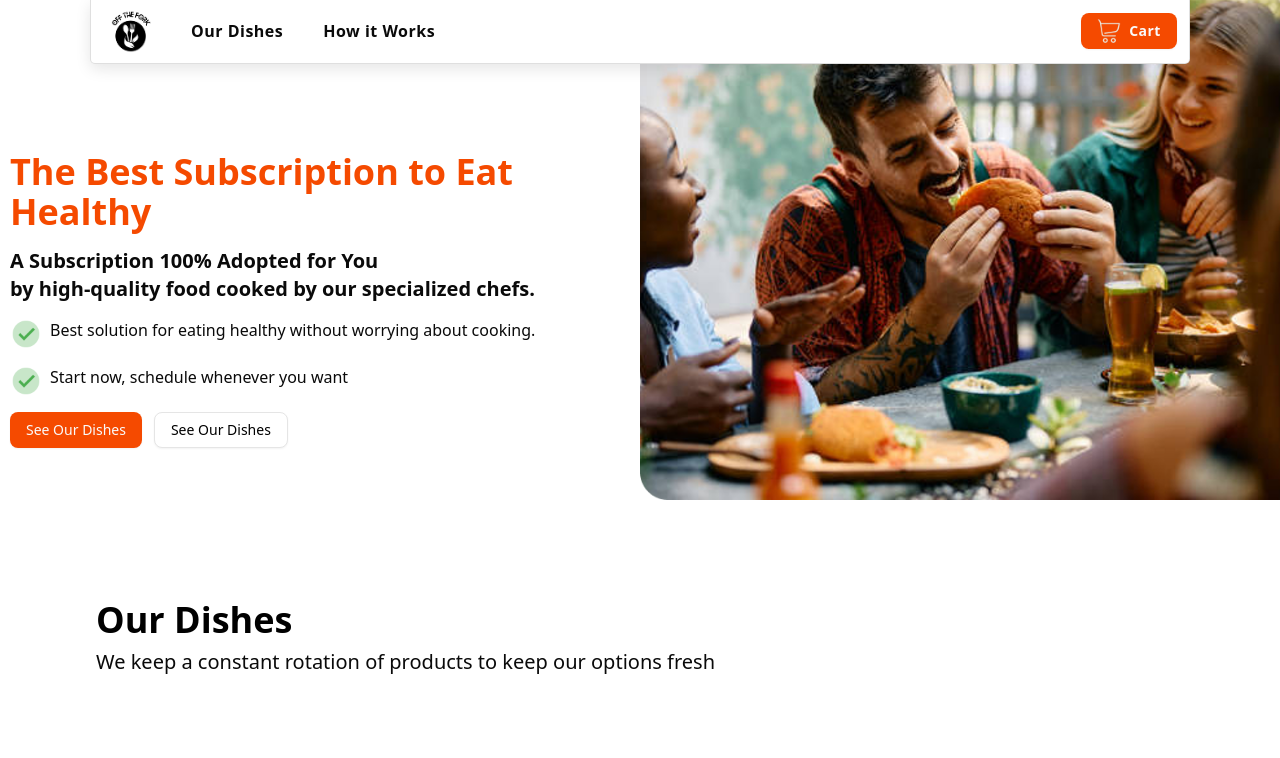
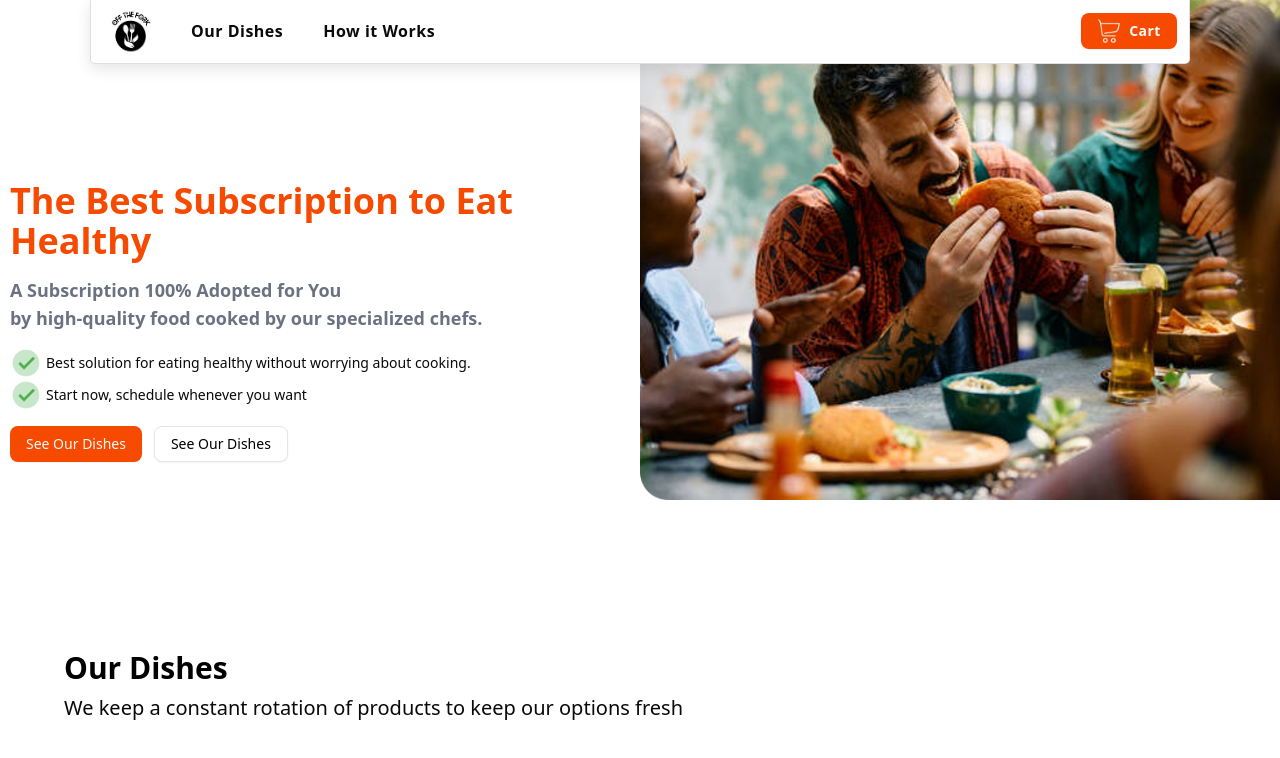
Before and after one commit to wwheastie/off-the-fork-client, a Next.js app: page / in a window 1280 px wide. Shown: the top 758 px of the page. Built offline with nearby package versions, Linux system fonts and the light colour scheme.

Commit message:
Adjustments on landing
Adjusted some of the spacing and padding on the landing component.

Also created a standard container for all our components.

```diff
--- a/app/components/DishesList/DishesList.css
+++ b/app/components/DishesList/DishesList.css
@@ -1,10 +1,5 @@
 .dishes-container {
-  width: 100%;
-  margin: 0 auto;
 }
 
 @media screen and (min-width: 48rem) {
-  .dishes-container {
-    width: 85%;
-  }
 }
--- a/app/components/DishesList/DishesList.js
+++ b/app/components/DishesList/DishesList.js
@@ -4,12 +4,12 @@ import { CardComponent } from "../Card/CardComponent";
 
 export default function DishesList() {
   return (
-    <div className="dishes-container">
+    <div className="component-container">
       <div className="">
-        <div className="text-3xl md:text-4xl text-black font-bold mb-2">
+        <div className="text-2xl md:text-3xl text-black font-bold mb-2">
           Our Dishes
         </div>
-        <div className="text-xl">
+        <div className="text-md md:text-xl">
           We keep a constant rotation of products to keep our options fresh
         </div>
       </div>
--- /dev/null
+++ b/app/components/StandardButton/StandardButton.js
@@ -0,0 +1,10 @@
+import { Button } from "@/components/ui/button";
+import React from "react";
+
+export default function StandardButton({ info }) {
+  return (
+    <div>
+      <Button>{info.title}</Button>
+    </div>
+  );
+}
--- a/app/components/landing/Landing.css
+++ b/app/components/landing/Landing.css
@@ -36,5 +36,7 @@
   }
   .landing-content {
     padding-top: 50px;
+    min-height: 500px;
+    justify-content: center;
   }
 }
--- a/app/components/landing/LandingContent.js
+++ b/app/components/landing/LandingContent.js
@@ -12,18 +12,20 @@ export default function LandingContent() {
     },
   ];
   return (
-    <div className="p-2 landing-content">
-      <div className="text-3xl md:text-4xl font-extrabold text-orange-600">
+    <div className="p-2 pt-8 md: landing-content">
+      <div className="text-2xl md:text-3xl lg:text-4xl font-extrabold text-orange-600">
         The Best Subscription to Eat Healthy
       </div>
-      <div className="text-xl font-bold">
+      <div className=" text-gray-500 text-md md:text-lg font-semibold">
         A Subscription 100% Adopted for You<span className="md:hidden">.</span>
         <span className="hidden md:block">
           by high-quality food cooked by our specialized chefs.
         </span>
       </div>
+      <div>
+        {" "}
         {items.map((item, index) => (
-        <div key={index} className="flex gap-2">
+          <div key={index} className="flex gap-1 items-center">
             {" "}
             <Image
               src={checkmark}
@@ -33,9 +35,10 @@ export default function LandingContent() {
               priority
               className="w-auto h-8"
             />
-          <div>{item.title}</div>
+            <div className="text-sm md:text-md">{item.title}</div>
           </div>
         ))}
+      </div>
 
       <div className="flex gap-3">
         <Button className="bg-orange-600 ">See Our Dishes</Button>
--- a/app/globals.css
+++ b/app/globals.css
@@ -112,6 +112,12 @@
   --sidebar-ring: oklch(0.556 0 0);
 }
 
+.component-container {
+  padding-top: 50px;
+  width: 90%;
+  margin: 0 auto;
+}
+
 @layer base {
   * {
     @apply border-border outline-ring/50;
@@ -120,3 +126,9 @@
     @apply bg-background text-foreground;
   }
 }
+
+@media screen and (min-width: 48rem) {
+  .component-container {
+    width: 90%;
+  }
+}
```
Lines whose indentation alone changed are shown as unchanged.
